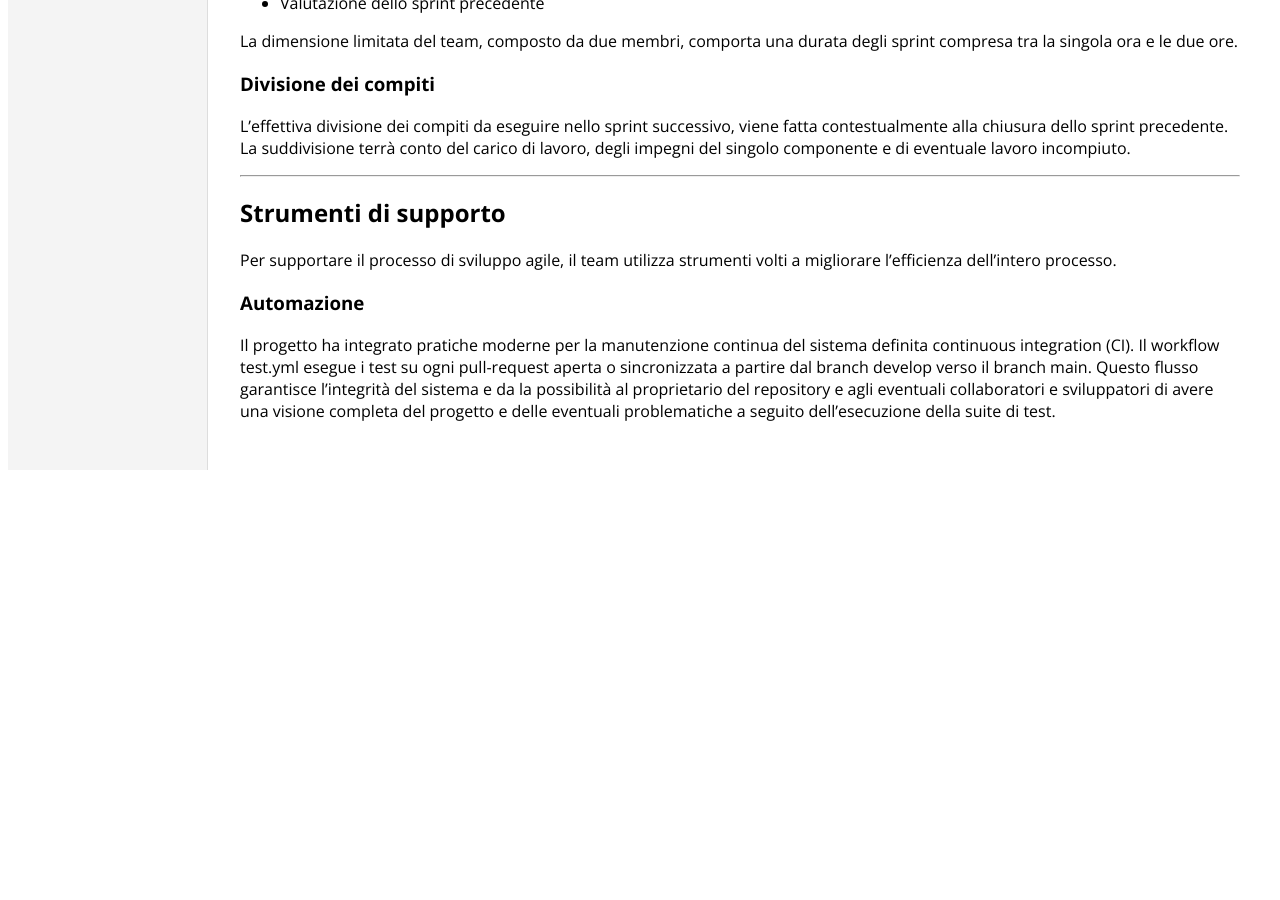
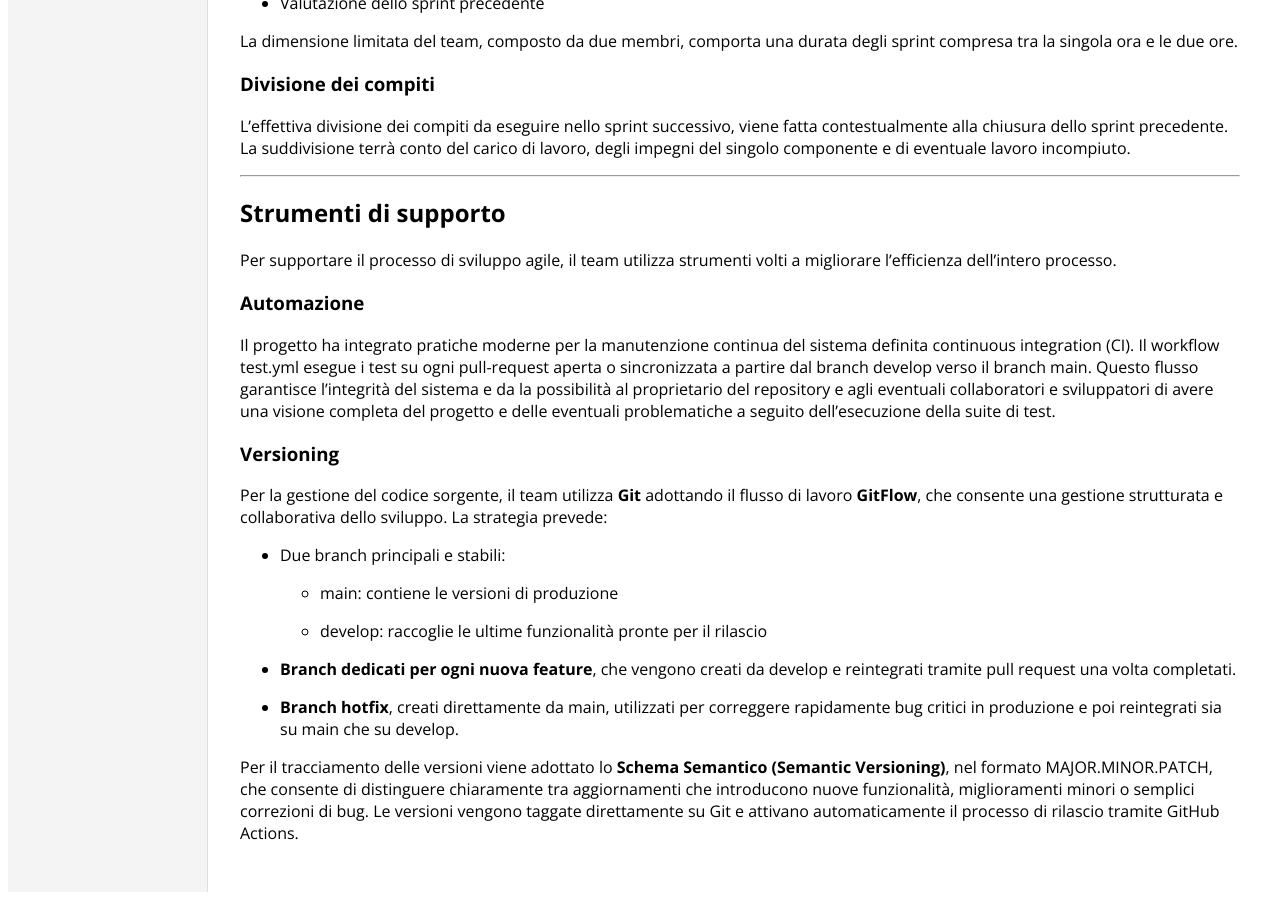
Before and after one commit to michaelrubri/PPS-25-MazeEscape, a Jekyll site: the page built from docs/1-ProcessoDiSviluppo.md, in a window 1280 px wide and 900 px high, scrolled down 1010 px. Built offline with Jekyll 4.4.1, drawn with Linux system fonts in a browser that asks for light colours; before the commit the page ends 1488 px from its top, so only the background shows below that.

Commit message:
edited docs

```diff
--- a/docs/1-ProcessoDiSviluppo.md
+++ b/docs/1-ProcessoDiSviluppo.md
@@ -18,6 +18,7 @@ All'interno del team sono stati definiti i ruoli principali: il Product Owner e
 ---
 
 ## Meeting
+
 I meeting rappresentano lo strumento fondamentale per sostenere al meglio il processo di sviluppo appena descritto
 e sarà necessario che abbiano cadenza giornaliera. Questi incontri permettono di delineare in modo sistematico i
 progressi e le eventuali problematiche.
@@ -27,17 +28,20 @@ progressi e le eventuali problematiche.
 ## Modalità di divisione dei task
 
 ### Definizione di task completato
+
 Una funzionalità di gioco viene definita completata quando, a seguito di una revisione da parte di entrambi i componenti
 del team o in pair programming, viene caricata sul branch di sviluppo garantendo il soddisfacimento della suite di test
 e che il sistema passi da uno stato stabile a un altro stato stabile.
 
 ### Meeting iniziale
+
 Il primo incontro ha avuto lo scopo di definire due importanti fattori:
 - Ruoli: Michael Rubri sarà il product owner e Candela Esparrica Torrecilla il committente. Entrambi svolgono inoltre il
 ruolo di sviluppatore.
 - Specifiche: sono state attentamente valutate le caratteristiche principali del sistema e gli obiettivi da conseguire.
 
 ### Sprint planning
+
 Durante ogni sprint si discutono sia i risultati che le problematiche dello sprint precedente e si definiscono
 conseguentemente gli obiettivi del successivo. I principali punti di discussione riguardano:
 - Definizione degli obiettivi
@@ -49,6 +53,7 @@ La dimensione limitata del team, composto da due membri, comporta una durata deg
 e le due ore.
 
 ### Divisione dei compiti
+
 L’effettiva divisione dei compiti da eseguire nello sprint successivo, viene fatta contestualmente alla chiusura dello
 sprint precedente. La suddivisione terrà conto del carico di lavoro, degli impegni del singolo componente e di eventuale
 lavoro incompiuto.
@@ -56,12 +61,36 @@ lavoro incompiuto.
 ---
 
 ## Strumenti di supporto
+
 Per supportare il processo di sviluppo agile, il team utilizza strumenti volti a migliorare l’efficienza dell'intero
 processo.
 
 ### Automazione
+
 Il progetto ha integrato pratiche moderne per la manutenzione continua del sistema definita continuous integration
 (CI). Il workflow test.yml esegue i test su ogni pull-request aperta o sincronizzata a partire dal branch develop verso
 il branch main. Questo flusso garantisce l’integrità del sistema e da la possibilità al proprietario del repository e
 agli eventuali collaboratori e sviluppatori di avere una visione completa del progetto e delle eventuali problematiche a
 seguito dell'esecuzione della suite di test.
+
+### Versioning
+
+Per la gestione del codice sorgente, il team utilizza **Git** adottando il flusso di lavoro **GitFlow**, che consente
+una gestione strutturata e collaborativa dello sviluppo. La strategia prevede:
+
+* Due branch principali e stabili:
+
+    * main: contiene le versioni di produzione
+
+    * develop: raccoglie le ultime funzionalità pronte per il rilascio
+
+* **Branch dedicati per ogni nuova feature**, che vengono creati da develop e reintegrati tramite pull request una
+  volta completati.
+
+* **Branch hotfix**, creati direttamente da main, utilizzati per correggere rapidamente bug critici in produzione e
+  poi reintegrati sia su main che su develop.
+
+Per il tracciamento delle versioni viene adottato lo **Schema Semantico (Semantic Versioning)**, nel formato
+MAJOR.MINOR.PATCH, che consente di distinguere chiaramente tra aggiornamenti che introducono nuove funzionalità,
+miglioramenti minori o semplici correzioni di bug. Le versioni vengono taggate direttamente su Git e attivano
+automaticamente il processo di rilascio tramite GitHub Actions.
```
Also changed, not shown: docs/sprint/4-QuartoSprint.md (+1 -1 lines).
